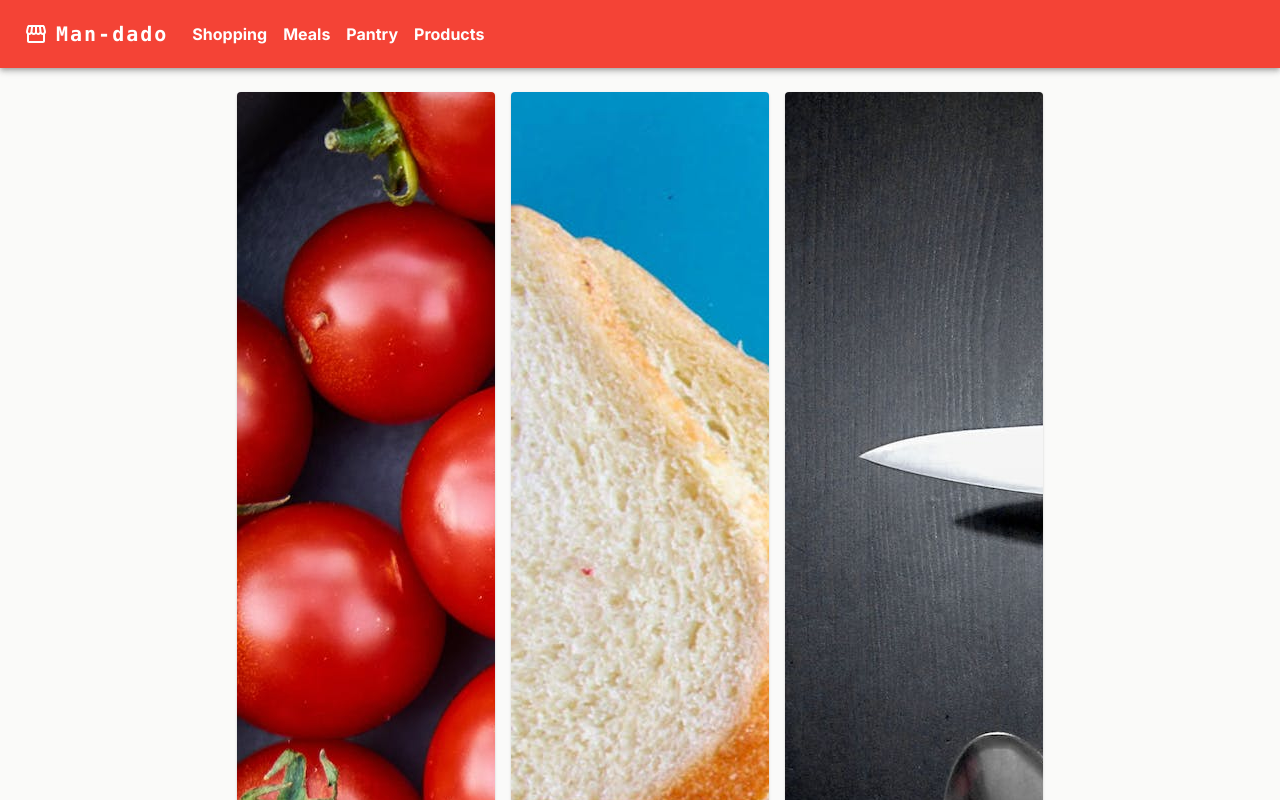
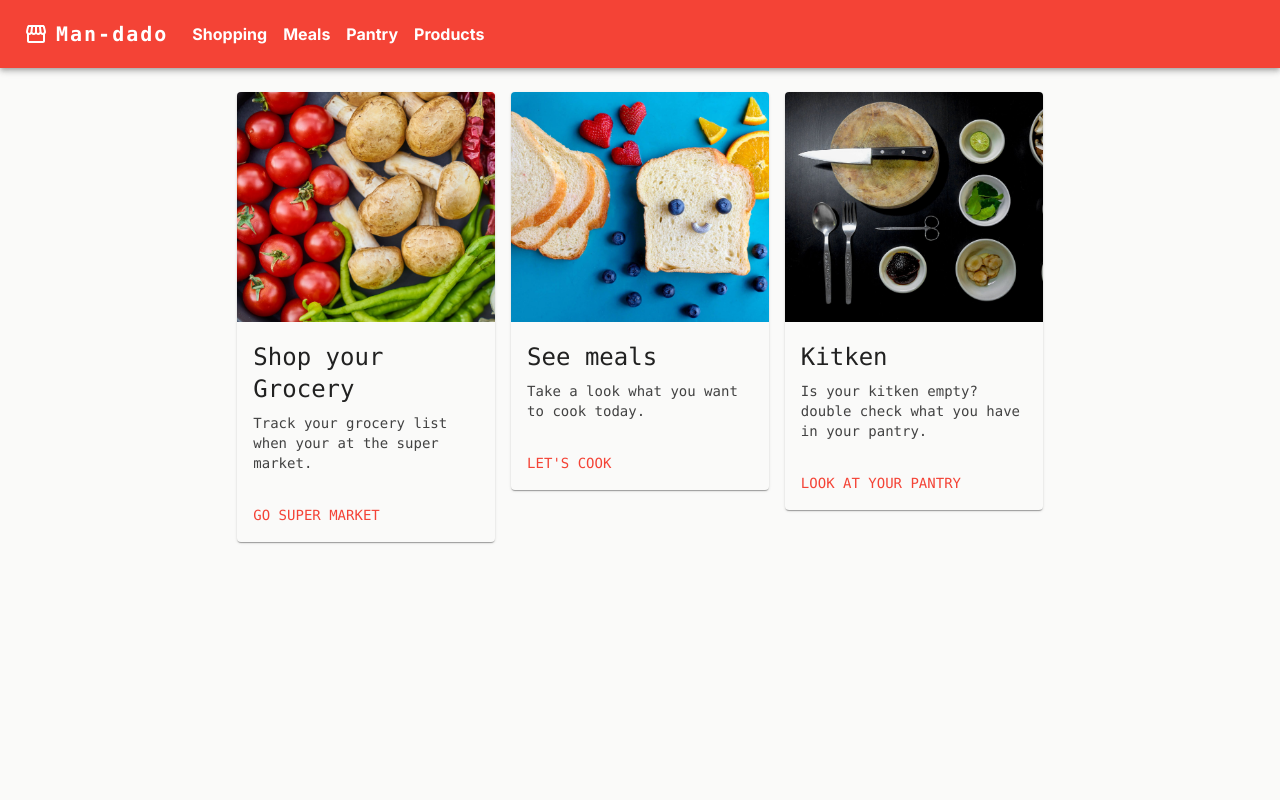
Before and after one commit to beto2do/mandado, a Next.js app: page /login in a window 1280 px wide. Shown: the top 800 px of the page. Built offline with nearby package versions, Linux system fonts and the light colour scheme.

Commit message:
improve tiles styles

```diff
--- a/package.json
+++ b/package.json
@@ -8,6 +8,7 @@
     "start": "next start",
     "lint": "next lint",
     "test": "jest --watch",
+    "prettier": "npx prettier . --write",
     "test:ci": "jest --ci"
   },
   "dependencies": {
--- a/src/components/common/dashboard-tile.tsx
+++ b/src/components/common/dashboard-tile.tsx
@@ -6,12 +6,13 @@ import Link from "next/link";
 import { CardActionArea, CardActions } from "@mui/material";
 import { getImage } from "@/services";
 import Image from "next/image";
+import Button from "@mui/material/Button";
 
 export async function DashboardTile({ tile }: { tile: Tile }) {
   return (
     <Card sx={{ maxWidth: 345 }}>
       <CardActionArea>
-        <Image src={await getImage(tile.imgUrl)} alt="" />
+        <Image src={await getImage(tile.imgUrl)} alt="" width={345} />
         <CardContent>
           <Typography gutterBottom variant="h5" component="div">
             {tile.title}
@@ -22,7 +23,9 @@ export async function DashboardTile({ tile }: { tile: Tile }) {
         </CardContent>
       </CardActionArea>
       <CardActions>
-        <Link href={tile.actionUrl}>{tile.action}</Link>
+        <Link href={tile.actionUrl}>
+          <Button color="primary">{tile.action}</Button>
+        </Link>
       </CardActions>
     </Card>
   );
--- a/src/components/common/logo-app.tsx
+++ b/src/components/common/logo-app.tsx
@@ -6,12 +6,18 @@ import { mobileDisplay, desktopDisplay } from "@/theme";
 export function LogoApp({ mobile = false }) {
   const breakpointStyle = mobile ? mobileDisplay : desktopDisplay;
   const growClass = mobile ? "grow sm:grow md:grow" : "";
-  const typographyClasses = `mr-4  font-bold tracking-widest text-inherit no-underline ${growClass}`;
+  const typographyClasses =
+    "mr-4  font-bold tracking-widest text-inherit no-underline";
 
   return (
     <>
       <StoreFront className={`mr-2`} sx={breakpointStyle} />
-      <Typography variant="h6" noWrap sx={breakpointStyle}>
+      <Typography
+        variant="h6"
+        noWrap
+        sx={breakpointStyle}
+        className={growClass}
+      >
         <Link className={typographyClasses} href="/">
           Man-dado
         </Link>
```
